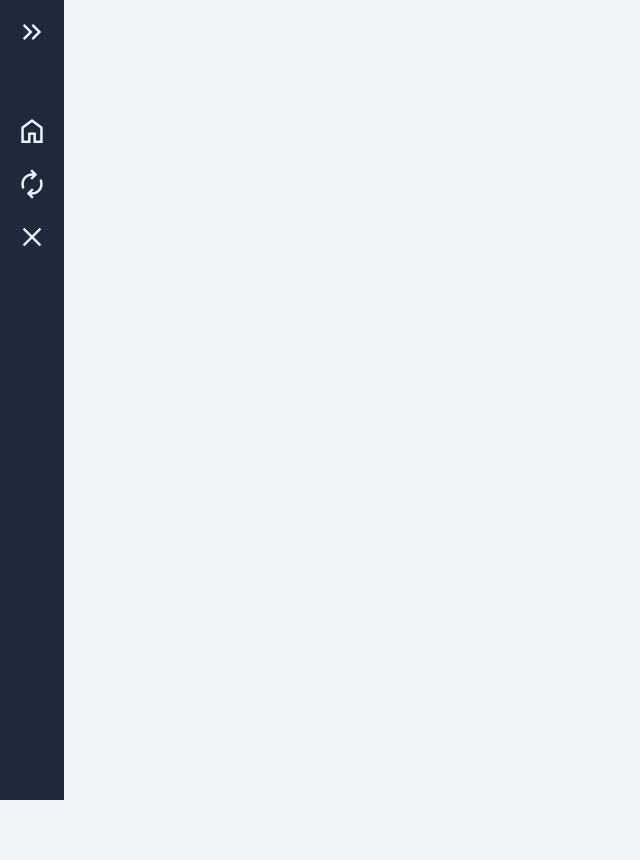
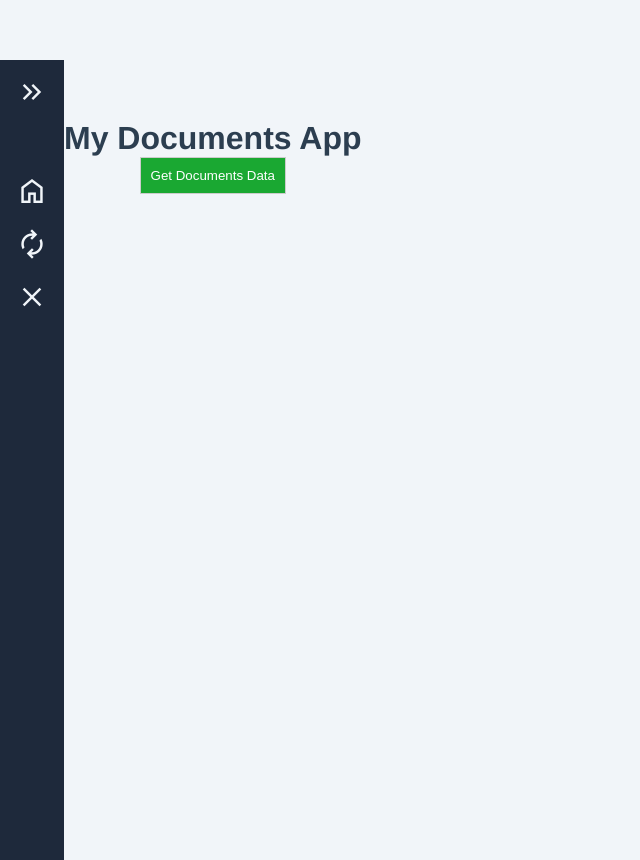
Before and after one commit to dennisbyington/pseudo_coders, a Vue app in the folder WactzioFE/: page /documents in a window 1280 px wide. Shown: the whole page, without its empty margins (0-640 px from the left). Before the commit the page ends 800 px from the top, so only its background shows below. Built offline with nearby package versions, Linux system fonts and the light colour scheme.

Commit message:
Added Documents Page.  Installed Axios.  Linked to backend via CORS.

```diff
--- a/WactzioFE/package.json
+++ b/WactzioFE/package.json
@@ -7,6 +7,7 @@
     "preview": "vite preview --port 4173"
   },
   "dependencies": {
+    "axios": "^1.1.3",
     "vue": "^3.2.38",
     "vue-router": "^4.1.5"
   },
--- /dev/null
+++ b/WactzioFE/src/components/Documents.vue
@@ -0,0 +1,64 @@
+<template>
+  <div>
+    <h1>My Documents App</h1>
+    <button v-on:click="getDocuments">Get Documents Data</button>
+    <div v-for="documentData in DocumentList" :key="documentData.id" class="document-data">
+      <div>
+        <div>
+          <span>ID: {{documentData.id}}</span>
+        </div>
+        <div>
+          <span>Name: {{documentData.filename}}</span>
+        </div>
+          <span>Size: {{documentData.size}} bytes</span>
+        <div>
+          <span>Location: {{documentData.location}}</span>
+        </div>
+      </div>
+    </div>
+  </div>
+</template>
+
+
+<script>
+  import axios from 'axios';
+  export default {
+    name: "my_Documents",
+    data() {
+      return {
+        DocumentList: []
+      };
+    },
+    methods: {
+      getDocuments() {
+        // fetch("documents.json")
+        //   .then(response => response.json())
+        //   .then(data => (this.DocumentList = data));
+      // axios.get("documents.json").then(response => (this.
+      axios.get("http://127.0.0.1:3000/documents").then(response => (this.
+        DocumentList = response.data));
+      }
+    }
+  };
+</script>
+
+
+<style scoped>
+  .document-data {
+    display: flex;
+    align-items: left;
+    text-align: left;
+    margin-top: 20px;
+    margin-left: 20px;
+    border-bottom: 2px solid #ccc;
+    padding: 20px;
+  }
+
+
+  button {
+      padding:10px;
+      background-color: #1aa832;
+      color: white;
+      border: 1px solid #ccc;
+  }
+</style>
--- a/WactzioFE/src/router/index.js
+++ b/WactzioFE/src/router/index.js
@@ -1,6 +1,7 @@
 import { createRouter, createWebHistory } from 'vue-router'
 import Home from '../views/Home.vue'
 import About from '../views/About.vue'
+import Documents from '../views/Documents.vue'
 
 const router = createRouter({
     history: createWebHistory(),
@@ -12,6 +13,10 @@ const router = createRouter({
         {
             path: '/about',
             component: About
+        },
+        {
+            path: '/documents',
+            component: Documents
         }
     ]
 })
--- /dev/null
+++ b/WactzioFE/src/views/Documents.vue
@@ -0,0 +1,34 @@
+<!-- <template>
+    <main class="documents-page">
+        <h1>Documents</h1>
+        <p>This is the documents page</p>
+    </main>
+</template> -->
+
+<template>
+  <div id="app">
+    <Documents />
+  </div>
+</template>
+
+<script>
+import Documents from '../components/Documents.vue'
+
+export default {
+  name: 'app',
+  components: {
+    Documents
+  }
+}
+</script>
+
+<style>
+#app {
+  font-family: 'Avenir', Helvetica, Arial, sans-serif;
+  -webkit-font-smoothing: antialiased;
+  -moz-osx-font-smoothing: grayscale;
+  text-align: center;
+  color: #2c3e50;
+  margin-top: 60px;
+}
+</style>
```
Also changed, not shown: WactzioFE/src/components/Sidebar.vue (line endings or trailing spaces), 2 other files (tests, documents, lock files or other folders).
